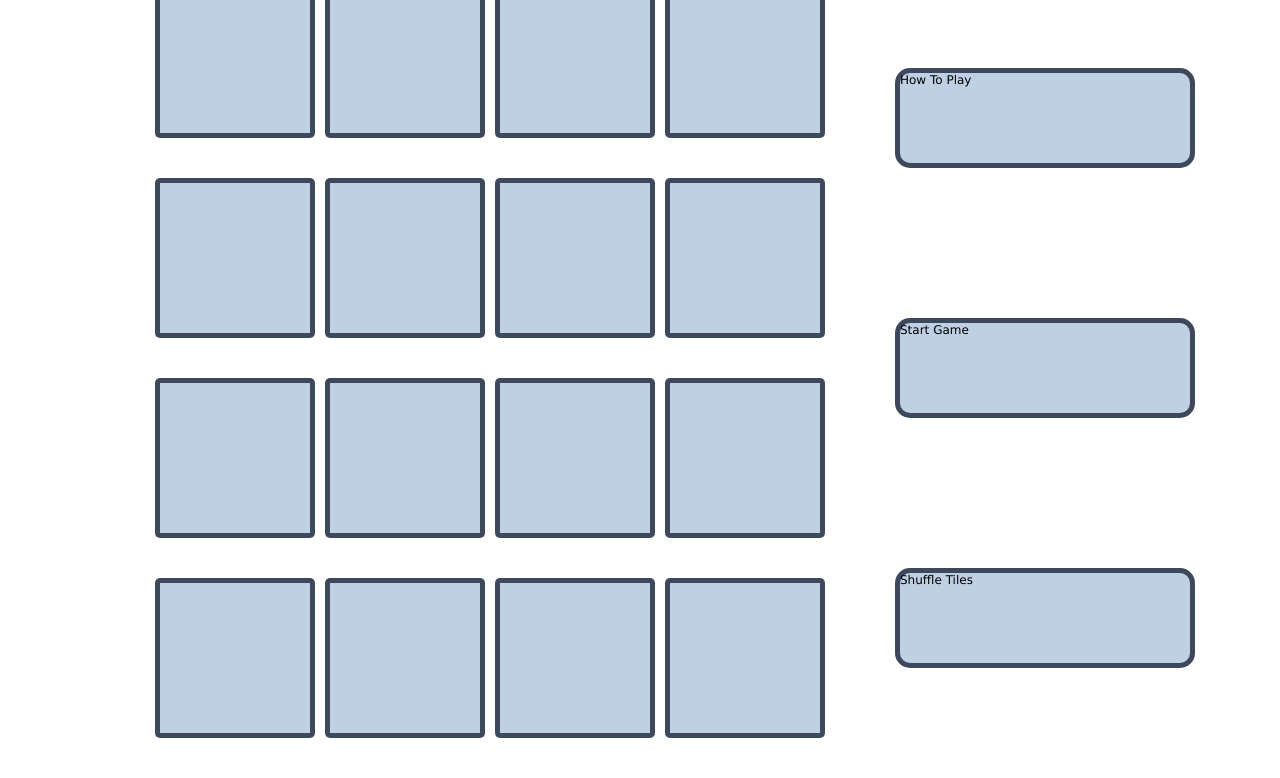
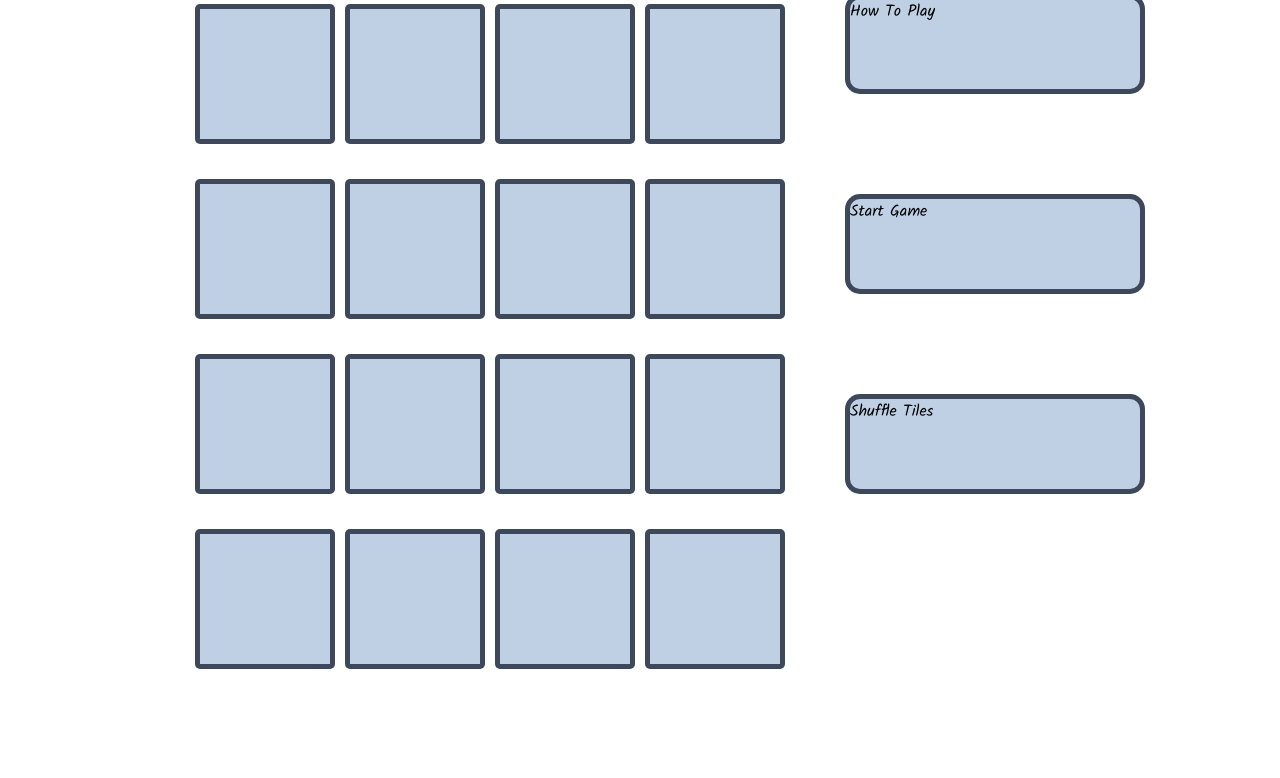
Before and after one commit to elek8871/SEI-Project-1---Match-Game, a plain HTML site: page index.html in a window 1280 px wide. Shown: the part 122-900 px from the top of the page. After the commit the page ends 826 px from the top, so only its background shows below. Drawn offline with Linux system fonts and the light colour scheme.

Commit message:
completes MVP

```diff
--- a/index.html
+++ b/index.html
@@ -6,6 +6,9 @@
     <meta name="viewport" content="width=device-width, initial-scale=1.0">
     <title>Memory Match Game</title>
     <link rel = "stylesheet" href ="./styles.css"/>
+    <style>
+        @import url('https://fonts.googleapis.com/css2?family=Kalam&display=swap');
+        </style>
 
 </head>
 
--- a/index.js
+++ b/index.js
@@ -17,7 +17,7 @@ let firstTile, secondTile
 
 // changes text in button to display rules
 howToPlay.onclick = function rules() {
-   howToPlay.innerText = "Click on any tile to flip the card over. Choose another tile to look for a match. Matching tiles will stay flipped over, otherwise the tile will flip back. Keep clicking until you have matched all the tiles."
+   howToPlay.innerText = "Select and two tiles to look for a match. Matching tiles will stay flipped over, otherwise the tiles will flip back. Keep trying until all tiles are matched "
 }
 tileShuffle.addEventListener("click",shuffle)
 startGame.addEventListener("click", shuffle)
--- a/styles.css
+++ b/styles.css
@@ -7,13 +7,13 @@
     background-image: url("./images/chris-liverani-5oZ9uVx7buc-unsplash.jpeg");
     background-repeat: no-repeat;
     background-size: 100%;
-    font-family: 'Lucida Sans', 'Lucida Sans Regular', 'Lucida Grande', 'Lucida Sans Unicode', Geneva, Verdana, sans-serif;
-}
+    font-family: 'Kalam', cursive;
+ }
 /* top of screen */
 h1 {
     text-align: center;
     font-size: 60px;
-    font-family: 'Lucida Sans', 'Lucida Sans Regular', 'Lucida Grande', 'Lucida Sans Unicode', Geneva, Verdana, sans-serif;
+    font-family: 'Kalam', cursive;
     color: rgba(29,39,57, 1);
     margin-bottom: 10px;
     margin-top: 10px;
@@ -35,8 +35,8 @@ h1 {
 
 /* container for game tiles */
 .gameTiles{
-    height: 800px;
-    width: 800px;
+    height: 700px;
+    width: 700px;
     margin: 5px;
     display: flex;
     flex-wrap: wrap;
@@ -79,11 +79,10 @@ h1 {
 /* container for buttons */
 .gameButtons{
     display: flex;
-    height: 100vh;
     width: 300px;
     flex-direction: column;
-    justify-content: space-evenly;
-    row-gap: 50px;
+    justify-content: flex-start;
+    row-gap: 100px;
 
 }
 
@@ -97,7 +96,7 @@ h1 {
     border-radius: 15px;
     height: 100px;
     width: 300px;
-    text-align: center;
-    font-family: 'Lucida Sans', 'Lucida Sans Regular', 'Lucida Grande', 'Lucida Sans Unicode', Geneva, Verdana, sans-serif;
-    font-size: 12px;
+    /* text-align: center; */
+    font-family: 'Kalam', cursive;
+    font-size: 16px;
 }
```
